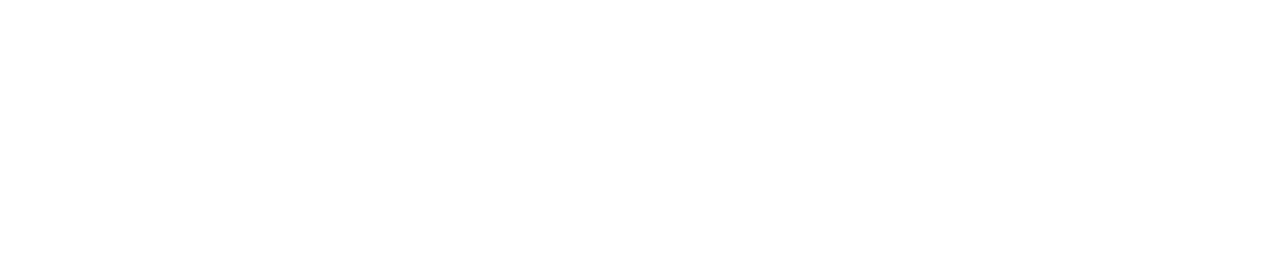
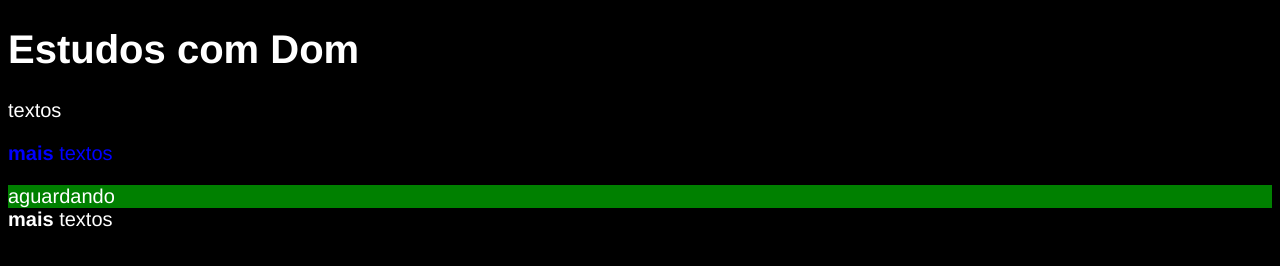
Before and after one commit to LuizMatheus-code/Ola-mundo, a plain HTML site: page Javascript/Dom.html in a window 1280 px wide. Drawn offline with Linux system fonts and the light colour scheme.

Commit message:
Update Dom.html

```diff
--- a/Javascript/Dom.html
+++ b/Javascript/Dom.html
@@ -5,8 +5,28 @@
     <meta http-equiv="X-UA-Compatible" content="IE=edge">
     <meta name="viewport" content="width=device-width, initial-scale=1.0">
     <title>titulo</title>
+    <style>
+        body {
+            background:rgba(99, 158, 40, 0.5);
+            color: white;
+            font: normal 15pt Helvetica;
+        }
+    </style>
 </head>
 <body>
-
+    <h1>Estudos com Dom</h1>
+    <p>textos</p>
+    <p><strong>mais</strong> textos</p>
+    <div id="msg">clique aqui</div>
+    <script>
+        var x = window.document.getElementsByTagName("p")[1]
+        var corpo = window.document.body
+        var d = window.document.getElementById("msg")
+        x.style.color = "blue"
+        window.document.write(x.innerHTML)
+        corpo.style.background = "black"
+        d.style.background = "green"
+        d.innerText = "aguardando"
+    </script>
 </body>
 </html>
```
